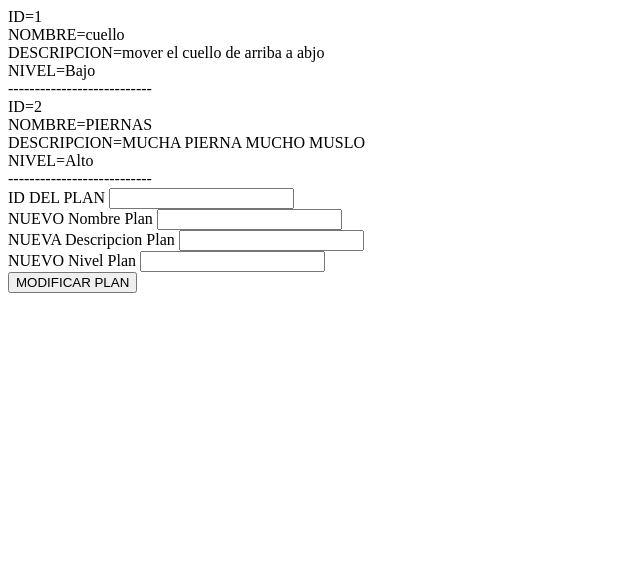
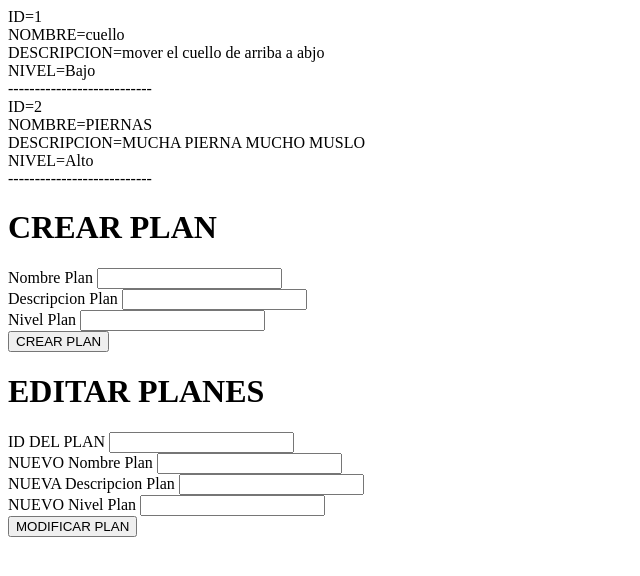
Before and after one commit to CHOP4NCHO/GuallatireGYM, a Django app: page /verplanes/ in a window 1280 px wide. Shown: the top 576 px of the page, without its empty margins (0-640 px from the left). Run offline with Django 4.2, Linux system fonts and the light colour scheme; data comes from the database, SQL or seed files in the repository; both versions use the stored data as it was after the commit.

Commit message:
Agregada la función de agregar planes, ahora se puede ver y modificar

```diff
--- a/Guallatire/Guallatire/urls.py
+++ b/Guallatire/Guallatire/urls.py
@@ -32,5 +32,6 @@ urlpatterns = [
     path('registrarEntrada/<idUsuario>',views.registrarEntrada),
     path('registrarSalida/<idUsuario>',views.registrarSalida),
     path('verplanes/',views.showPlanesEjercicio),
-    path('editarPlan/',views.modificarPlan)
+    path('editarPlan/',views.modificarPlan),
+    path('crearPlan/',views.crearPlanEjercicio)
 ]
--- a/Guallatire/appGYM/templates/revisarplanes.html
+++ b/Guallatire/appGYM/templates/revisarplanes.html
@@ -15,6 +15,19 @@
     NIVEL={{planes.nivel}}<br>
     ---------------------------<br>
     {% endfor %}
+    <h1>CREAR PLAN</h1>
+    <form action="/crearPlan/" method="post">
+        {% csrf_token %}
+        <label for="owner"> Nombre Plan </label>
+        <input name = "nombre"id ="nombre"type="text"class="form-control"><br>
+        <label for="owner"> Descripcion Plan </label>
+        <input name = "descripcion"id ="descripcion"type="text"class="form-control"><br>
+        <label for="owner"> Nivel Plan </label>
+        <input name = "nivel"id ="nivel"type="text"class="form-control"><br>
+        <button type="submit" >CREAR PLAN</button>
+    </form>
+
+    <h1>EDITAR PLANES</h1>
     <form action="/editarPlan/" method="post">
         {% csrf_token %}
         <label for="owner"> ID DEL PLAN </label>
--- a/Guallatire/appGYM/views.py
+++ b/Guallatire/appGYM/views.py
@@ -36,6 +36,21 @@ def showPlanesEjercicio(request):
     contexto = {
         "Planes": PlanDeEjercicio.objects.all()
     }
+
+    return render(request,"revisarplanes.html",contexto)
+
+
+def crearPlanEjercicio(request):
+    contexto = {
+        "Planes": PlanDeEjercicio.objects.all()
+    }
+    if request.method == "GET":
+        return render(request,"revisarplanes.html",contexto)
+    nombre = request.POST['nombre']
+    descripcion = request.POST['descripcion']
+    nivel = request.POST["nivel"]
+    nuevoplan = PlanDeEjercicio.objects.create(nombre=nombre,descripcion=descripcion,nivel=nivel)
+    nuevoplan.save()
     return render(request,"revisarplanes.html",contexto)
 
 def modificarPlan(request):
```
Also changed, not shown: Guallatire/db.sqlite3.
